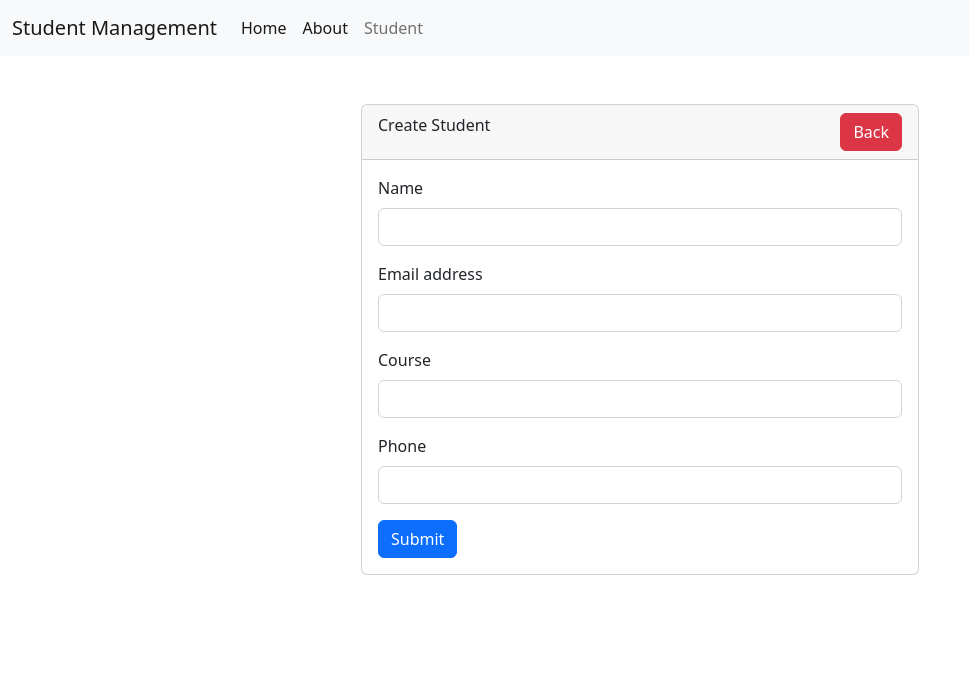
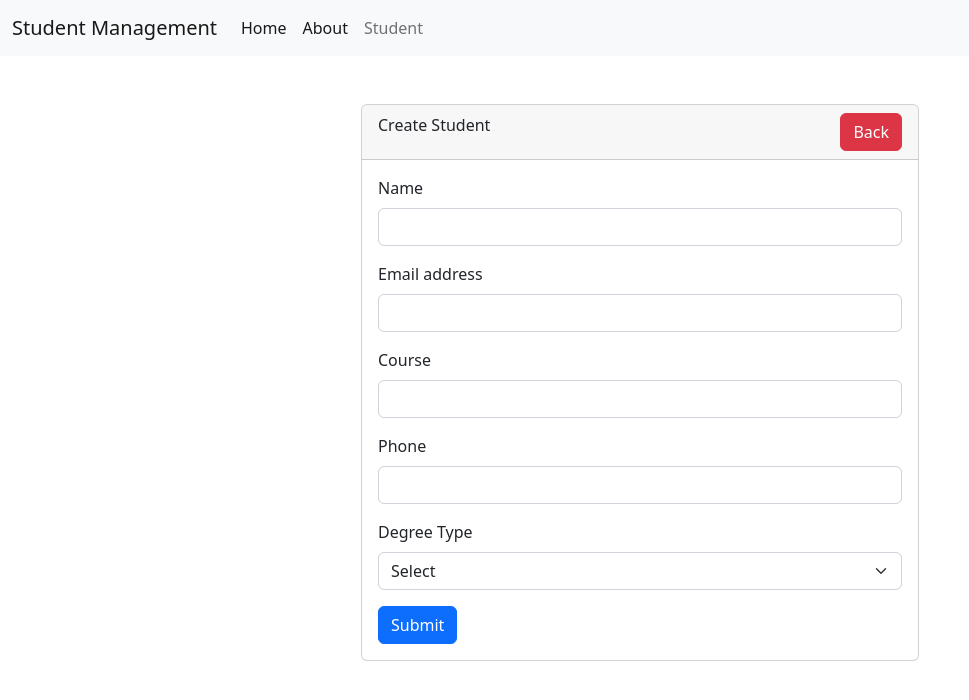
Before and after one commit to Jubayer-Hossain-Abir-404/laravel_react_projects, a React (Create React App) app in the folder practice/react_crud_practice/: page /students/add in a window 1280 px wide. Shown: the top 700 px of the page, without its empty margins (0-969 px from the left). Built offline with nearby package versions, Linux system fonts and the light colour scheme.

Commit message:
react dropdown save done

```diff
--- a/practice/react_crud_practice/src/pages/StudentAdd.js
+++ b/practice/react_crud_practice/src/pages/StudentAdd.js
@@ -1,6 +1,8 @@
 import axios from "axios";
 import React, { useState } from "react";
-import { Link, useNavigate } from "react-router-dom";
+import { Link
+  // , useNavigate
+} from "react-router-dom";
 import Loader from "../component/Loader";
 import Toaster from "../component/Toaster";
 
@@ -20,7 +22,7 @@ const StudentAdd = () => {
 
   const [errorMessage, setErrorMessage] = useState();
 
-  const navigate = useNavigate();
+  //const navigate = useNavigate();
 
   const handleSubmit = (e) => {
     e.preventDefault();
@@ -68,7 +70,7 @@ const StudentAdd = () => {
   }
   return (
     <>
-      {toaster.state && <Toaster data = {toaster}/>}
+      {toaster.state && <Toaster data={toaster} />}
 
       <div className="container mt-5">
         <div className="d-flex justify-content-center">
@@ -149,6 +151,28 @@ const StudentAdd = () => {
                     <span className="text-danger">{errorMessage.phone}</span>
                   )}
                 </div>
+                <div className="mb-3">
+                  <label htmlFor="phone" className="form-label">
+                    Degree Type
+                  </label>
+                  <select
+                    className="form-select"
+                    aria-label="Small select example"
+                    id="degree_type"
+                    name="degree_type"
+                    onChange={(e) => setInputData(e)}
+                    value={data.degree_type ?? ""}
+                  >
+                    <option selected>Select</option>
+                    <option value="1">BSC</option>
+                    <option value="2">MSC</option>
+                  </select>
+                  {errorMessage && (
+                    <span className="text-danger">
+                      {errorMessage.degree_type}
+                    </span>
+                  )}
+                </div>
                 <button type="submit" className="btn btn-primary">
                   Submit
                 </button>
```
